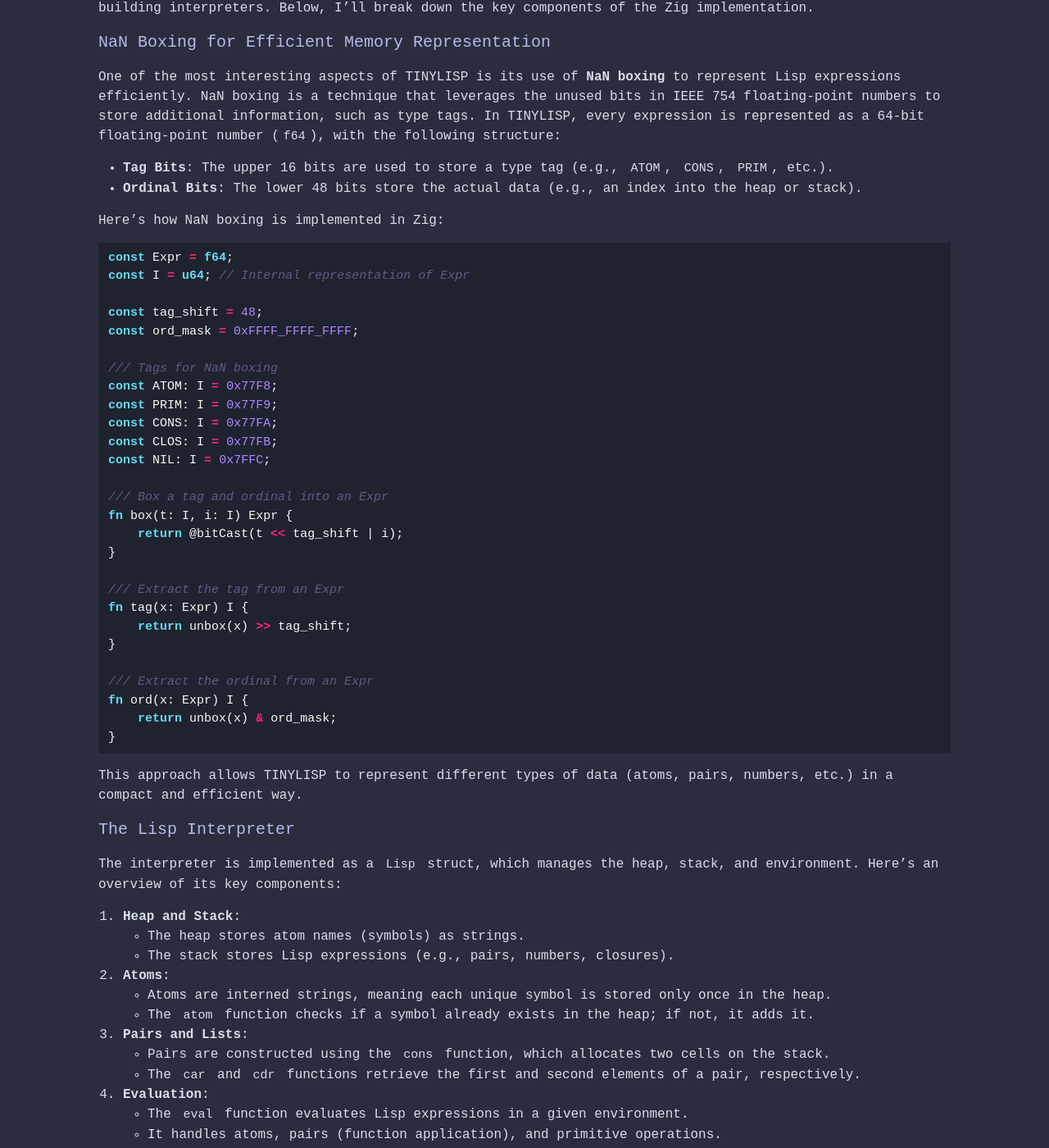
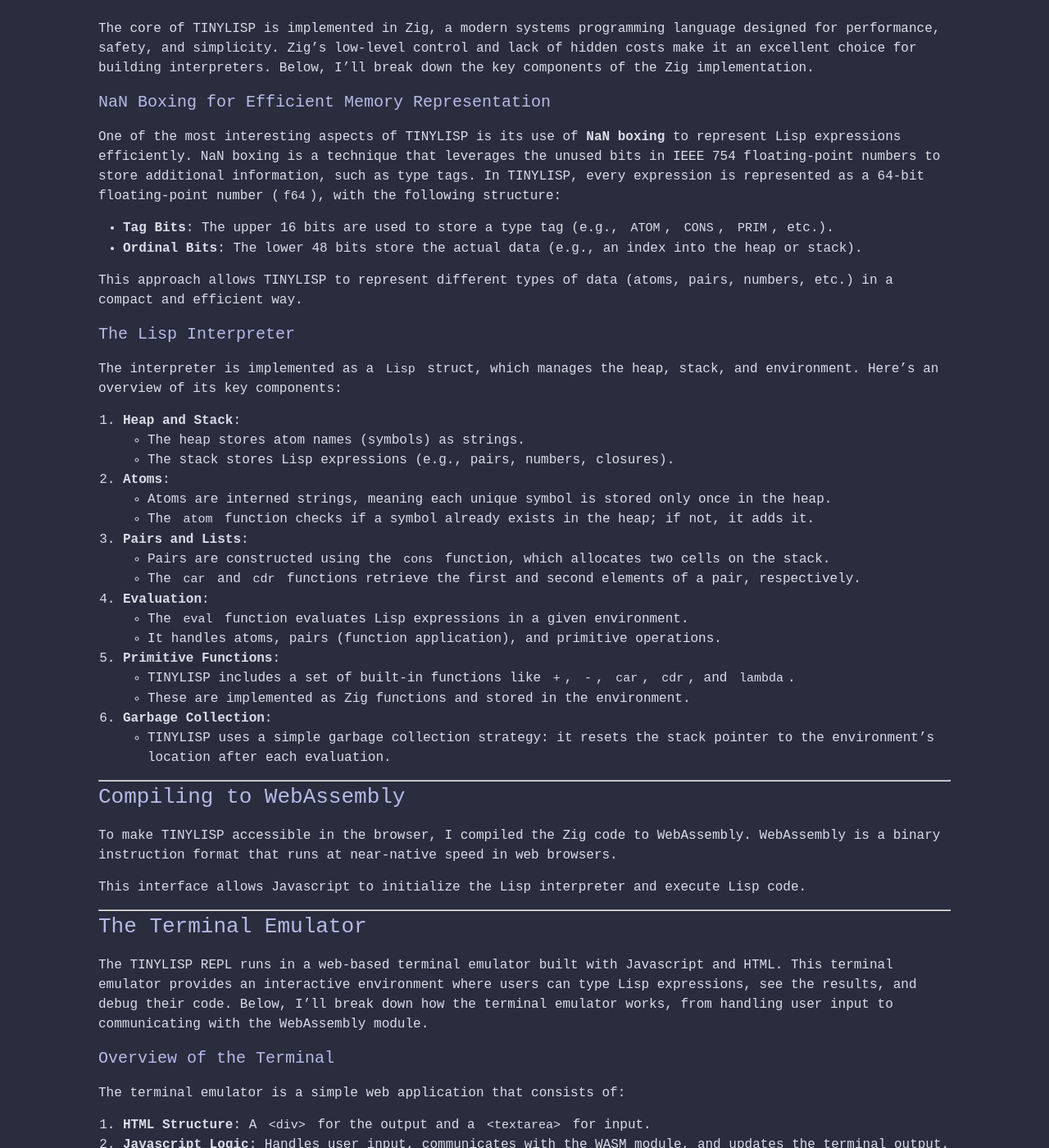
Before and after one commit to daneelsan/daneelsan.github.io, a Jekyll site: the page built from _posts/2025-03-20-tinylisp.md, in a window 1280 px wide and 1400 px high, scrolled down 1950 px. Shown: the whole window at 82% size. Built offline with Jekyll 4.4.1, drawn with Linux system fonts in a browser that asks for light colours; some of the changed text lies outside the part shown.

Commit message:
Remove more code snippets and update image for the TINYLISP blog

````diff
--- a/_posts/2025-03-20-tinylisp.md
+++ b/_posts/2025-03-20-tinylisp.md
@@ -69,38 +69,6 @@ In TINYLISP, every expression is represented as a 64-bit floating-point number (
 - **Tag Bits**: The upper 16 bits are used to store a type tag (e.g., `ATOM`, `CONS`, `PRIM`, etc.).
 - **Ordinal Bits**: The lower 48 bits store the actual data (e.g., an index into the heap or stack).
 
-Here’s how NaN boxing is implemented in Zig:
-
-```zig
-const Expr = f64;
-const I = u64; // Internal representation of Expr
-
-const tag_shift = 48;
-const ord_mask = 0xFFFF_FFFF_FFFF;
-
-/// Tags for NaN boxing
-const ATOM: I = 0x77F8;
-const PRIM: I = 0x77F9;
-const CONS: I = 0x77FA;
-const CLOS: I = 0x77FB;
-const NIL: I = 0x7FFC;
-
-/// Box a tag and ordinal into an Expr
-fn box(t: I, i: I) Expr {
-    return @bitCast(t << tag_shift | i);
-}
-
-/// Extract the tag from an Expr
-fn tag(x: Expr) I {
-    return unbox(x) >> tag_shift;
-}
-
-/// Extract the ordinal from an Expr
-fn ord(x: Expr) I {
-    return unbox(x) & ord_mask;
-}
-```
-
 This approach allows TINYLISP to represent different types of data (atoms, pairs, numbers, etc.) in a compact and efficient way.
 
 #### The Lisp Interpreter
@@ -137,21 +105,6 @@ Here’s an overview of its key components:
 
 To make TINYLISP accessible in the browser, I compiled the Zig code to WebAssembly.
 WebAssembly is a binary instruction format that runs at near-native speed in web browsers.
-Here’s the WASM interface in Zig:
-
-```zig
-export fn tinylisp_init() bool {
-    const writer = JS.Terminal.writer().any();
-    lisp.init(writer);
-    return true;
-}
-
-export fn tinylisp_run(code_ptr: [*]u8, code_len: u32) void {
-    const code = code_ptr[0..code_len :0];
-    const eval_expr = lisp.run(code) orelse lisp.err;
-    lisp.printReplOutput("", eval_expr) catch unreachable;
-}
-```
 
 This interface allows Javascript to initialize the Lisp interpreter and execute Lisp code.
 
````
Also changed, not shown: images/TINYLISPTerminal.png.
